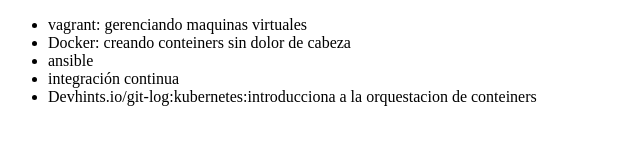
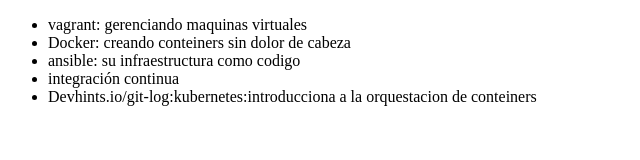
Before and after one commit to ivanrios1807/alura-git, a plain HTML site: page index.html in a window 1280 px wide. Shown: the whole page, without its empty margins (0-640 px from the left). Drawn offline with Linux system fonts and the light colour scheme.

Commit message:
modificando el nombre dle curso de ansible

```diff
--- a/index.html
+++ b/index.html
@@ -8,7 +8,7 @@
         <ul>
             <li>vagrant: gerenciando maquinas virtuales </li>
             <li>Docker: creando conteiners sin dolor de cabeza</li>
-            <li>ansible</li>
+            <li>ansible: su infraestructura como codigo</li>
             <li>integración continua</li>
             <li>Devhints.io/git-log:kubernetes:introducciona a la orquestacion de conteiners</li>
         </ul>
```
